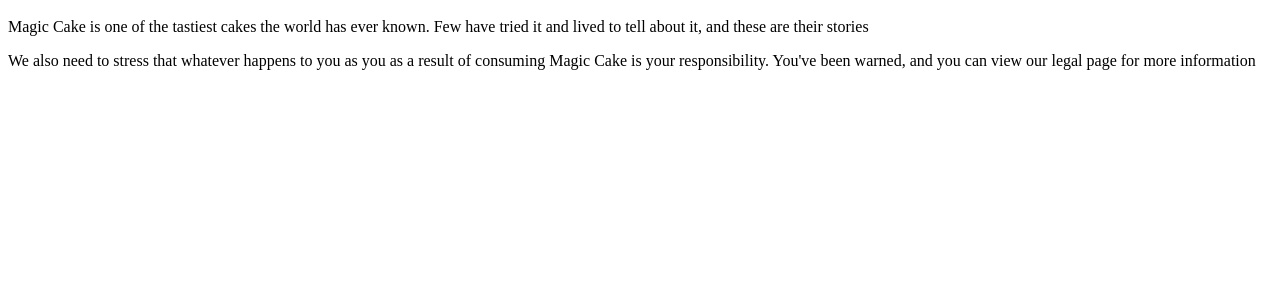
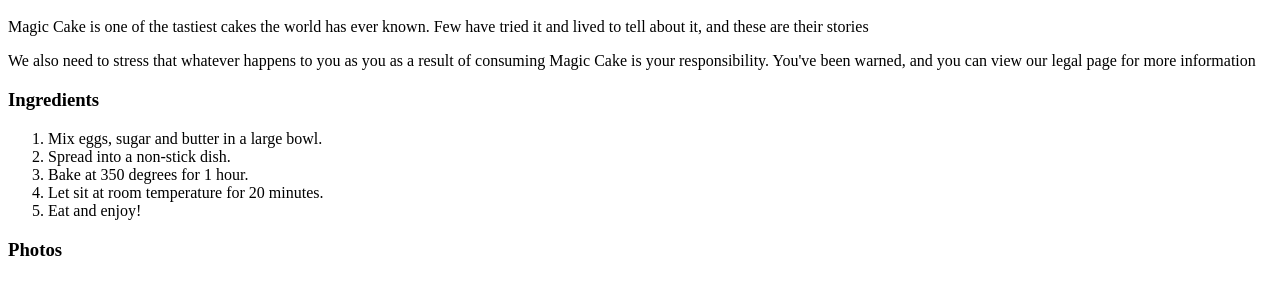
Before and after one commit to palindrome88/fsa_fundamentals, a plain HTML site: page index.html in a window 1280 px wide. Shown: the part 48-342 px from the top of the page. Drawn offline with Linux system fonts and the light colour scheme.

Commit message:
Add index file

```diff
--- a/index.html
+++ b/index.html
@@ -9,5 +9,17 @@
 
 <p>Magic Cake is one of the tastiest cakes the world has ever known. Few have tried it and lived to tell about it, and these are their stories</p>
 
-<p>We also need to stress that whatever happens to you as you as a result of consuming Magic Cake is your responsibility. You've been warned, and you can view our legal page for more information</P>
+<p>We also need to stress that whatever happens to you as you as a result of consuming Magic Cake is your responsibility. You've been warned, and you can view our legal page for more information</p>
+
+<h3>Ingredients</h3>
+
+
+<ol>
+    <li>Mix eggs, sugar and butter in a large bowl.</li>
+    <li>Spread into a non-stick dish.</li>
+    <li>Bake at 350 degrees for 1 hour.</li>
+    <li>Let sit at room temperature for 20 minutes.</li>
+    <li>Eat and enjoy!</li>
+</ol>
+<h3>Photos</h3>
 </html>
```
